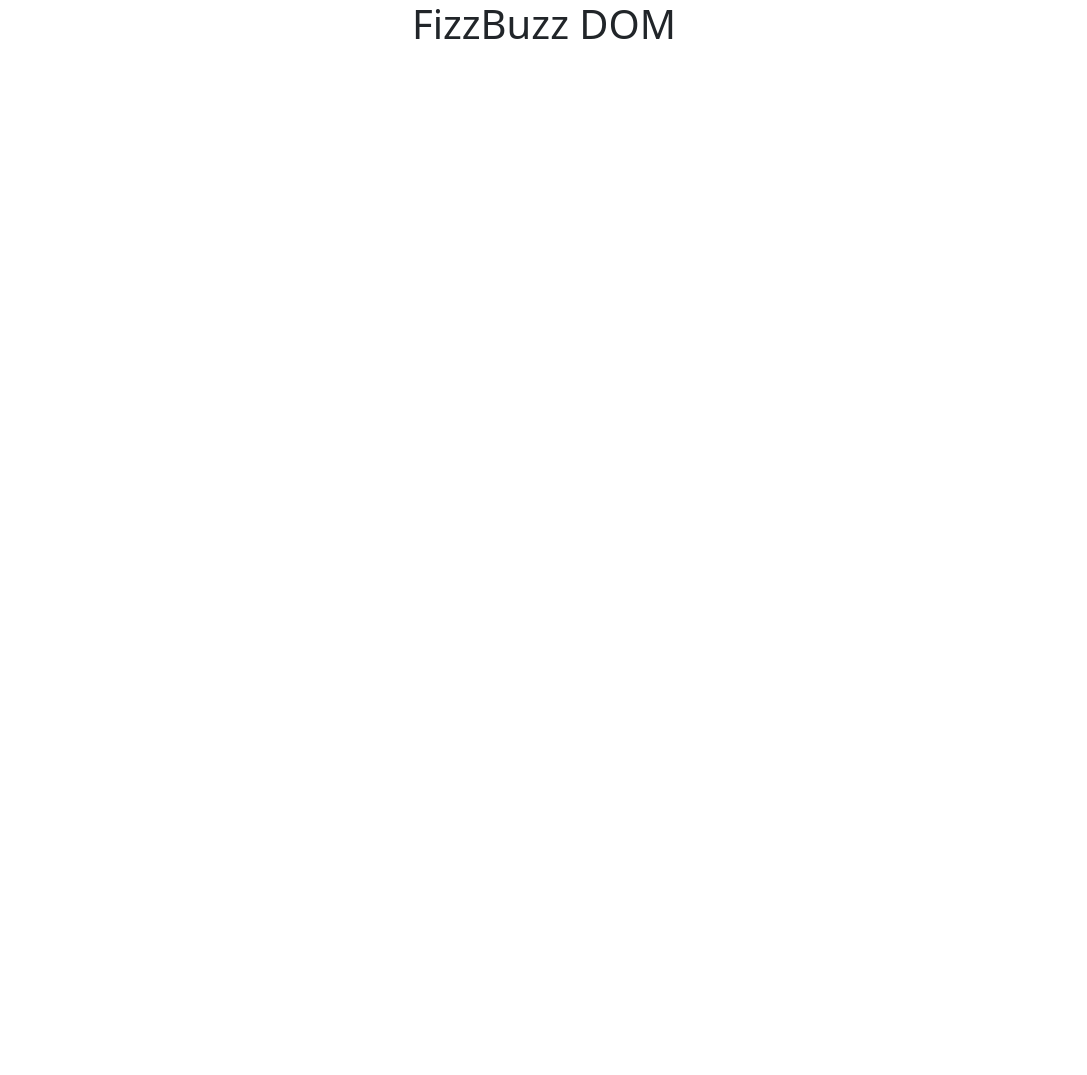
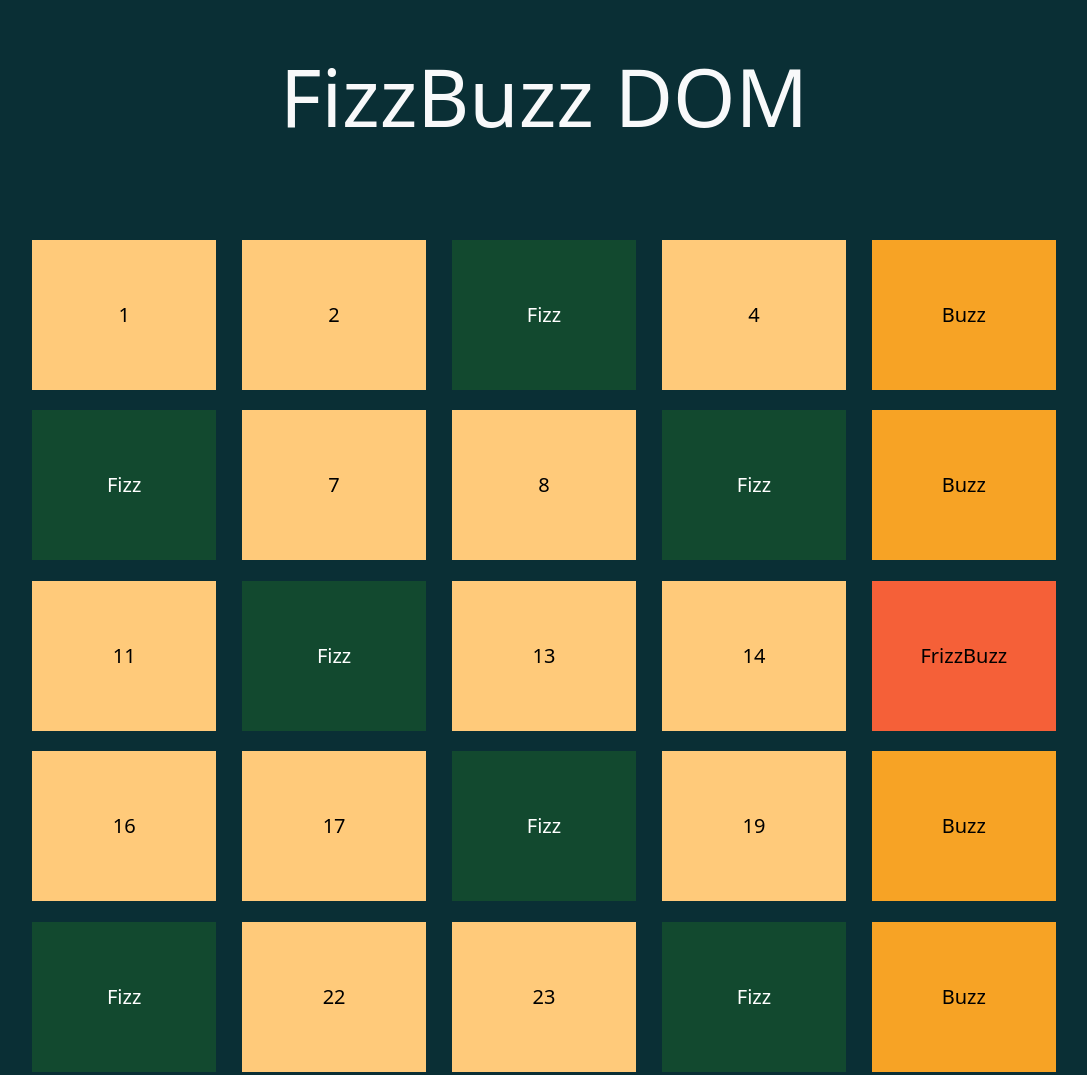
Before and after one commit to LorenzoMegna24/js-fizzbuzz, a plain HTML site: page index.html in a window 1280 px wide. Shown: the top 1075 px of the page, without its empty margins (96-1183 px from the left). Before the commit the page ends 800 px from the top, so only its background shows below. Drawn offline with nearby package versions, Linux system fonts and the light colour scheme.

Commit message:
Esercizio completato

```diff
--- /dev/null
+++ b/assets/css/style.css
@@ -0,0 +1,50 @@
+body{
+  background-color: #0a2f35;
+}
+.fizz{
+  background-color: #12492f;
+  color: white;
+  text-align: center;
+  padding: 60px 0;
+  margin-bottom: 2%;
+  font-size: 20px;
+  flex-basis: calc(100% / 5 - 2%);
+}
+.fizzbuzz{
+  background-color: #f56038;
+  color: black;
+  text-align: center;
+  padding: 60px 0;
+  margin-bottom: 2%;
+  font-size: 20px;
+  flex-basis: calc(100% / 5 - 2%);
+}
+.buzz{
+  background-color: #f7a325;
+  color: black;
+  text-align: center;
+  padding: 60px 0;
+  margin-bottom: 2%;
+  font-size: 20px;
+  flex-basis: calc(100% / 5 - 2%);
+}
+.numero{
+  background-color: #ffca7a;
+  color: black;
+  text-align: center;
+  padding: 60px 0;
+  margin-bottom: 2%;
+  font-size: 20px;
+  flex-basis: calc(100% / 5 - 2%);
+}
+.contenitore-principale{
+  margin: 0 auto;
+  width: 80%;
+  display: flex;
+  flex-wrap: wrap;
+  justify-content: space-between;
+}
+h1{
+  width: 100%;
+  font-size: 80px;
+}
--- a/assets/js/main.js
+++ b/assets/js/main.js
@@ -16,24 +16,40 @@
 let multiploTre = "Fizz"
 let multiploCinque = "Buzz"
 let entrambeMultipli = "FrizzBuzz"
+let lista = document.querySelector('div')
 
 for(let i=1; i<=100; i++){
 
   if( i % 3 == 0 && i % 5 == 0 ){
 
     console.log(entrambeMultipli);
+    let fizzbuzz = document.createElement("span")
+    fizzbuzz.innerHTML += `${entrambeMultipli}`
+    fizzbuzz.className = "fizzbuzz"
+    lista.append(fizzbuzz)
 
   } else if( i % 5 == 0){
 
     console.log(multiploCinque);
+    let buzz = document.createElement("span")
+    buzz.innerHTML += `${multiploCinque}`
+    buzz.className = "buzz"
+    lista.append(buzz)
 
   }
   else if( i % 3 == 0 ){
 
     console.log(multiploTre);
+    let fizz = document.createElement("span")
+    fizz.innerHTML += `${multiploTre}`
+    fizz.className = "fizz"
+    lista.append(fizz)
+
 
   } else{
     console.log(i);
+    document.querySelector('div').innerHTML += `<span class="numero">${i}</span>`
+
   }
 
 }
--- a/index.html
+++ b/index.html
@@ -5,11 +5,12 @@
   <meta http-equiv="X-UA-Compatible" content="IE=edge">
   <meta name="viewport" content="width=device-width, initial-scale=1.0">
   <link href="https://cdn.jsdelivr.net/npm/bootstrap@5.3.0-alpha2/dist/css/bootstrap.min.css" rel="stylesheet" integrity="sha384-aFq/bzH65dt+w6FI2ooMVUpc+21e0SRygnTpmBvdBgSdnuTN7QbdgL+OapgHtvPp" crossorigin="anonymous">
+  <link rel="stylesheet" href="assets/css/style.css">
   <title>FizzBuzz</title>
 </head>
 <body>
-  <div class="contenitore-principale">
-    <h1 class="text-center">FizzBuzz DOM</h1>
+  <div class="contenitore-principale text-light">
+    <h1 class="text-center mb-5 pb-5 pt-5">FizzBuzz DOM</h1>
   </div>
   <script src="https://cdn.jsdelivr.net/npm/bootstrap@5.3.0-alpha2/dist/js/bootstrap.bundle.min.js" integrity="sha384-qKXV1j0HvMUeCBQ+QVp7JcfGl760yU08IQ+GpUo5hlbpg51QRiuqHAJz8+BrxE/N" crossorigin="anonymous"></script>
   <script src="assets/js/main.js"></script>
```
